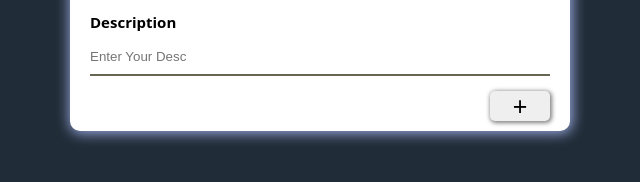
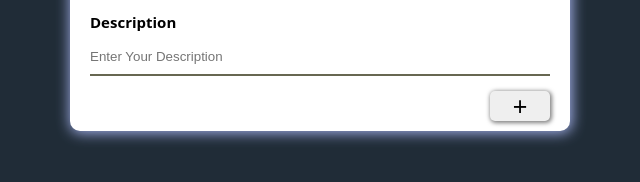
Before and after one commit to harshpalsinh05/Take-Note-of-Your-Thought, a plain HTML site: page index.html in a window 1280 px wide. Shown: the part 212-394 px from the top of the page, 320-960 px from the left. Drawn offline with Linux system fonts and the light colour scheme.

Commit message:
Update index.html

```diff
--- a/index.html
+++ b/index.html
@@ -21,7 +21,7 @@
                 <input type="text" id="text" placeholder="Enter Your Title" autocomplete="off" name="title">
             </div>
             <div class="form-control">
-                <label for="desc">Description</label><input type="text" id="desc" placeholder="Enter Your Desc"
+                <label for="desc">Description</label><input type="text" id="desc" placeholder="Enter Your Description"
                     autocomplete="off" name="desc">
             </div>
             <button class="submit">+</button>
```
